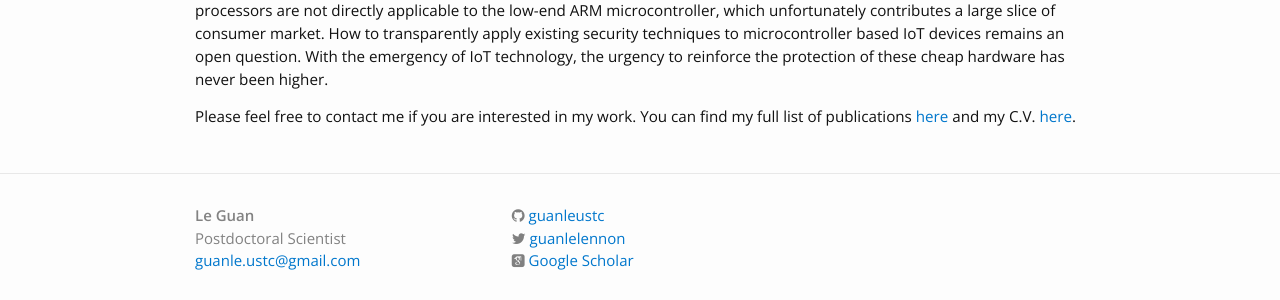
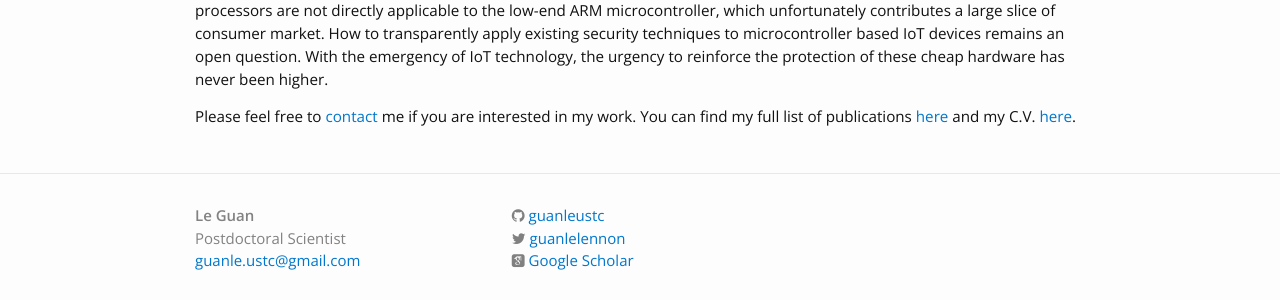
Before and after one commit to guanleustc/guanleustc.github.io, a Jekyll site: the page built from index.html, in a window 1280 px wide. Shown: the part 550-850 px from the top of the page. Built offline with Jekyll 4.4.1, drawn with Linux system fonts in a browser that asks for light colours; some web fonts are replaced; some of the changed lines change nothing that is shown.

Commit message:
err.. forgot commit...

```diff
--- a/index.html
+++ b/index.html
@@ -40,7 +40,7 @@
 <p/>
 
 <p>
-Please feel free to contact me if you are interested in my work. You can find my full list of publications <a href="research">here</a> and my C.V. <a href="cv">here</a>.
+Please feel free to <a href="mailto:guanle.ustc@gmail.com" target="_top">contact</a> me if you are interested in my work. You can find my full list of publications <a href="research">here</a> and my C.V. <a href="cv">here</a>.
 <p/>
 <!--
 {% include image.html url="/images/buckeyeprotesteriran.jpg" caption="A supporter of defeated Iranian presidential candidate Mir Hossein Mousavi gestures during a rally in Tehran on June 15, 2009 (AFP/Getty Images)." width=580 align="center" %}
```
